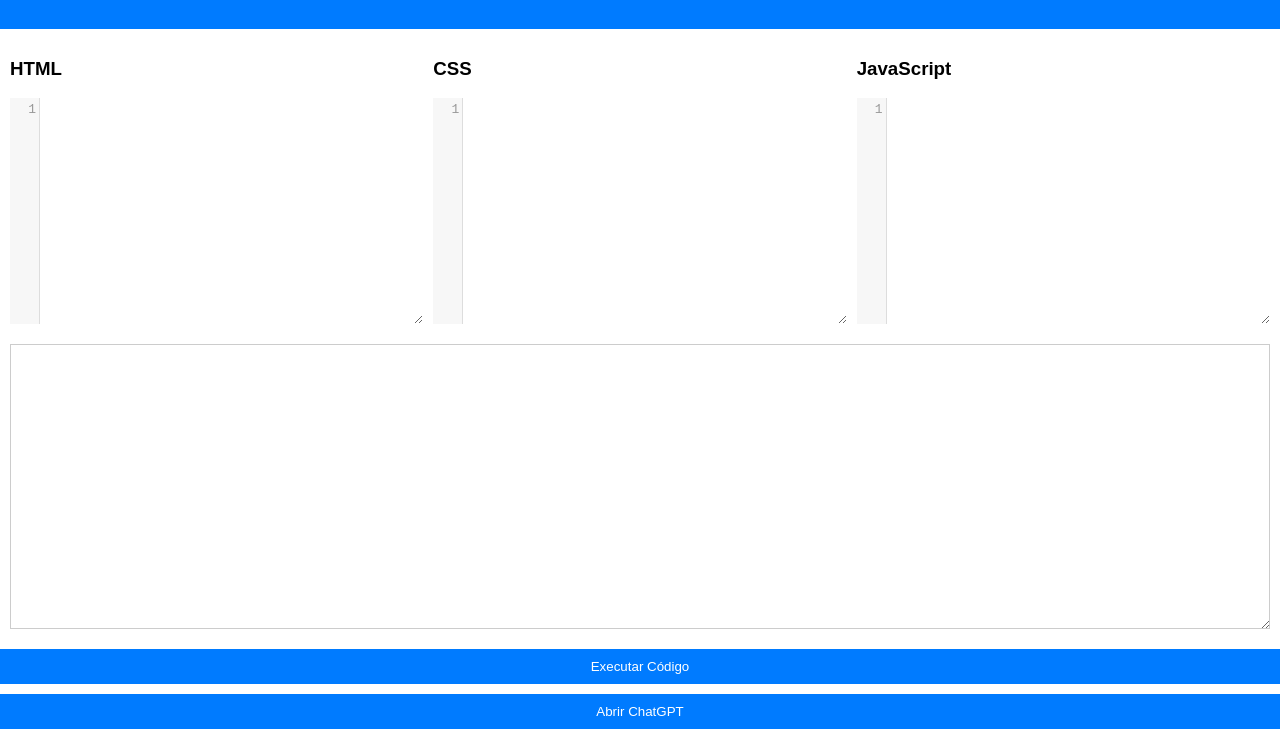
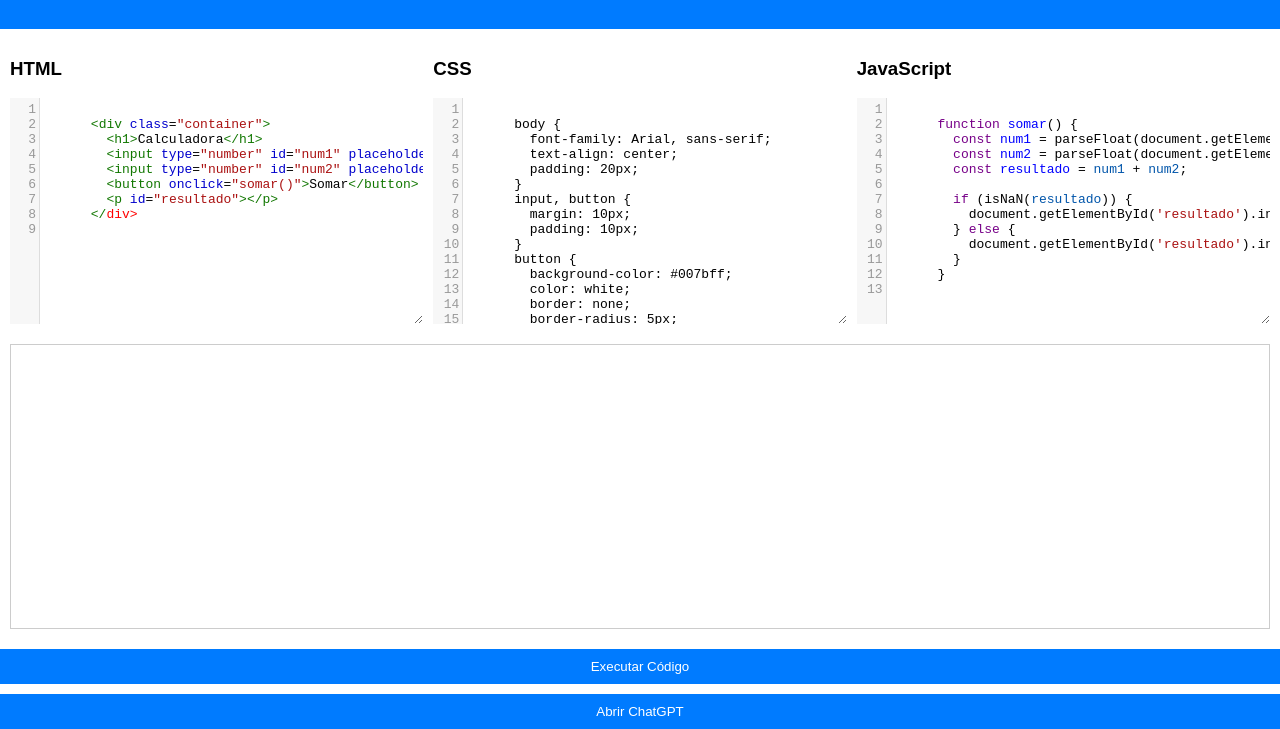
Before and after one commit to EliezerRosa/Aprenda-Fazendo-IA-Exercicios, a plain HTML site: page index.html in a window 1280 px wide. Shown: the part 71-800 px from the top of the page. Drawn offline with nearby package versions, Linux system fonts and the light colour scheme.

Commit message:
Update index.html - Original
Retorno ao app de exercícios original.

```diff
--- a/index.html
+++ b/index.html
@@ -32,12 +32,10 @@
       flex-direction: column;
       resize: horizontal;
       overflow: auto;
-      transition: all 0.3s ease; /* Transição suave para o redimensionamento */
     }
     iframe {
       flex: 1;
       border: 1px solid #ccc;
-      transition: all 0.3s ease; /* Transição suave para o redimensionamento */
     }
     textarea {
       flex: 1;
@@ -63,26 +61,24 @@
   </header>
   <div class="container">
     <!-- HTML Editor -->
-    <div class="editor" id="html-container">
+    <div class="editor">
       <h3>HTML</h3>
       <textarea id="html-editor"></textarea>
     </div>
     <!-- CSS Editor -->
-    <div class="editor" id="css-container">
+    <div class="editor">
       <h3>CSS</h3>
       <textarea id="css-editor"></textarea>
     </div>
     <!-- JS Editor -->
-    <div class="editor" id="js-container">
+    <div class="editor">
       <h3>JavaScript</h3>
       <textarea id="js-editor"></textarea>
     </div>
   </div>
   <div class="container">
     <!-- Output Iframe -->
-    <div class="editor" id="output-container">
     <iframe id="output" title="Output"></iframe>
-    </div>
   </div>
   <button onclick="runCode()">Executar Código</button>
 
@@ -115,6 +111,52 @@
       theme: 'default',
     });
 
+    // Código inicial para o exemplo da calculadora
+    const initialHTML = `
+      <div class="container">
+        <h1>Calculadora</h1>
+        <input type="number" id="num1" placeholder="Digite o primeiro número">
+        <input type="number" id="num2" placeholder="Digite o segundo número">
+        <button onclick="somar()">Somar</button>
+        <p id="resultado"></p>
+      </div>
+    `;
+    const initialCSS = `
+      body {
+        font-family: Arial, sans-serif;
+        text-align: center;
+        padding: 20px;
+      }
+      input, button {
+        margin: 10px;
+        padding: 10px;
+      }
+      button {
+        background-color: #007bff;
+        color: white;
+        border: none;
+        border-radius: 5px;
+      }
+    `;
+    const initialJS = `
+      function somar() {
+        const num1 = parseFloat(document.getElementById('num1').value);
+        const num2 = parseFloat(document.getElementById('num2').value);
+        const resultado = num1 + num2;
+
+        if (isNaN(resultado)) {
+          document.getElementById('resultado').innerText = 'Insira números válidos.';
+        } else {
+          document.getElementById('resultado').innerText = 'Resultado: ' + resultado;
+        }
+      }
+    `;
+
+    // Inserir o exemplo padrão no editor
+    htmlEditor.setValue(initialHTML);
+    cssEditor.setValue(initialCSS);
+    jsEditor.setValue(initialJS);
+
     // Função para executar o código
     function runCode() {
       const html = htmlEditor.getValue();
@@ -130,33 +172,6 @@
       `);
       output.close();
     }
-
-    // Função para maximizar e restaurar o container
-    function toggleMaximize(container) {
-      const isMaximized = container.style.flex === '100%'; // Verifica se já está maximizado
-      if (isMaximized) {
-        container.style.flex = '1'; // Restaura ao tamanho original
-      } else {
-        container.style.flex = '100%'; // Maximiza o container
-      }
-    }
-
-    // Evento de duplo clique para maximizar/restaurar os containers
-    document.getElementById('html-container').ondblclick = function() {
-      toggleMaximize(this);
-    };
-
-    document.getElementById('css-container').ondblclick = function() {
-      toggleMaximize(this);
-    };
-
-    document.getElementById('js-container').ondblclick = function() {
-      toggleMaximize(this);
-    };
-
-    document.getElementById('output-container').ondblclick = function() {
-      toggleMaximize(this);
-    };
 
     // Função para abrir o ChatGPT e ajustar janelas
     function openChatGPT() {
@@ -174,6 +189,8 @@
     		`width=${screenWidth / 4},height=${screenHeight},left=${(3 / 4) * screenWidth},top=0`
   	);
     }
+
+
   </script>
 </body>
 </html>
```
Lines whose indentation alone changed are shown as unchanged.
